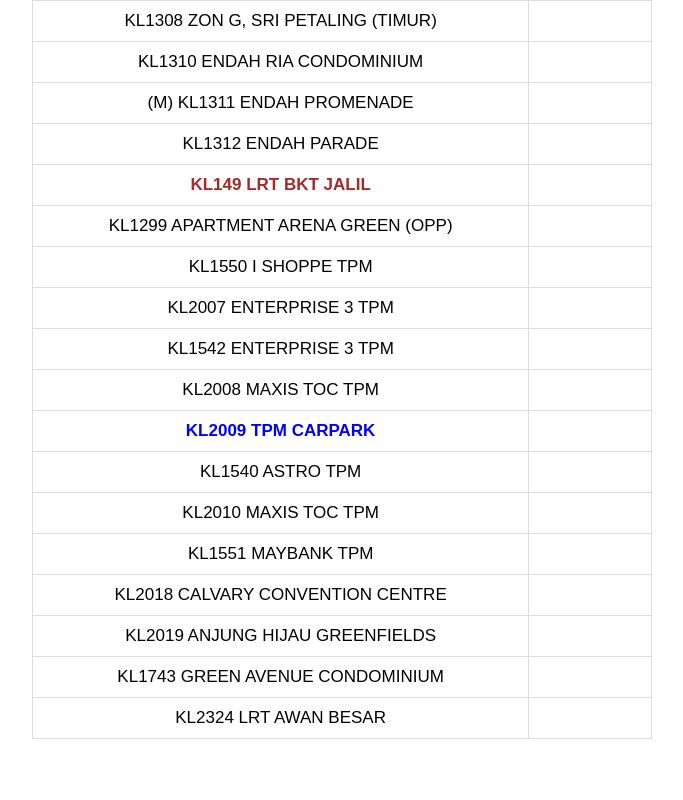
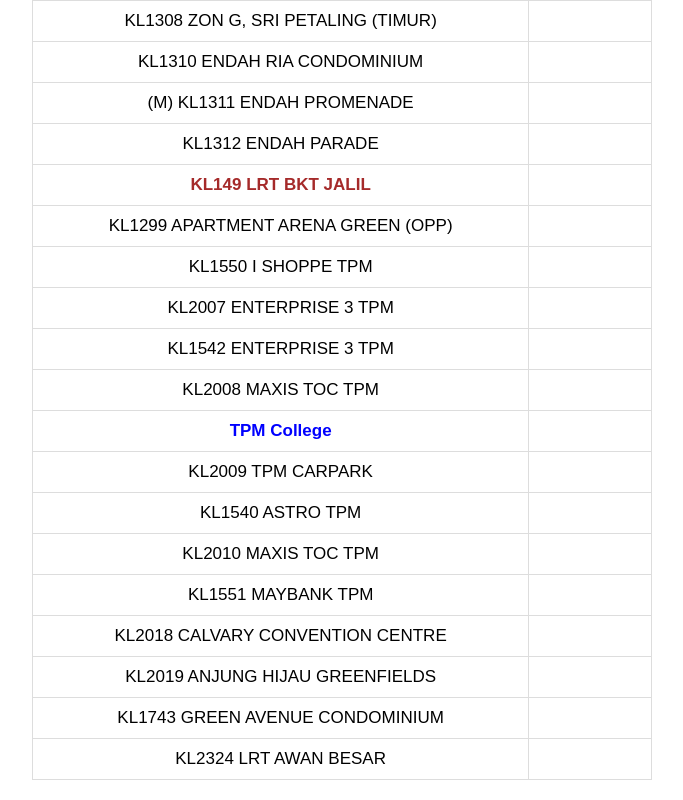
Before and after one commit to TeoJJss/rapidkl-t580-tracker, a React (Create React App) app: page / in a window 1280 px wide. Shown: the part 934-1734 px from the top of the page, without its empty margins (298-981 px from the left). Before the commit the page ends 1693 px from the top, so only its background shows below. Built offline with nearby package versions, Linux system fonts and the light colour scheme; no server answers.

Commit message:
tpm college

```diff
--- a/src/BusTracker.css
+++ b/src/BusTracker.css
@@ -40,7 +40,7 @@
     font-size: 12px;
 }
 
-tr.stop-1004139 {
+tr.stop-1000177 {
     color: blue;
     font-weight: bold;
 }
--- a/src/T580BusTracker.js
+++ b/src/T580BusTracker.js
@@ -33,6 +33,7 @@
     "1000984": "KL1550 I SHOPPE TPM",
     "1001008": "KL2007 ENTERPRISE 3 TPM",
     "1002031": "KL2008 MAXIS TOC TPM",
+    "1000177": "TPM College",
     "1004139": "KL2009 TPM CARPARK",
     "1000176": "KL1540 ASTRO TPM",
     "1002032": "KL2010 MAXIS TOC TPM",
@@ -48,7 +49,7 @@
     "1000612", "1000613", "1000574", "1002306", "1000103", "1001580",
     "1001564", "1003926", "1002884", "1002907", "1003024", "1000122",
     "1000611", "1000449", "1001792", "1000161", "1000984", "1001008",
-    "1004159", "1002031", "1004139", "1000176", "1002032", "1001978",
+    "1004159", "1002031", "1000177", "1004139", "1000176", "1002032", "1001978",
     "1001072", "1000111", "1006172", "1006170"
 ];
 
@@ -86,6 +87,7 @@
     "1000984": [3.047908, 101.688859],
     "1001008": [3.048086, 101.691714],
     "1002031": [3.051657, 101.697283],
+    "1000177": [3.056736, 101.698476],
     "1004139": [3.055012, 101.702792],
     "1000176": [3.052423, 101.700636],
     "1002032": [3.051317, 101.697391],
```
